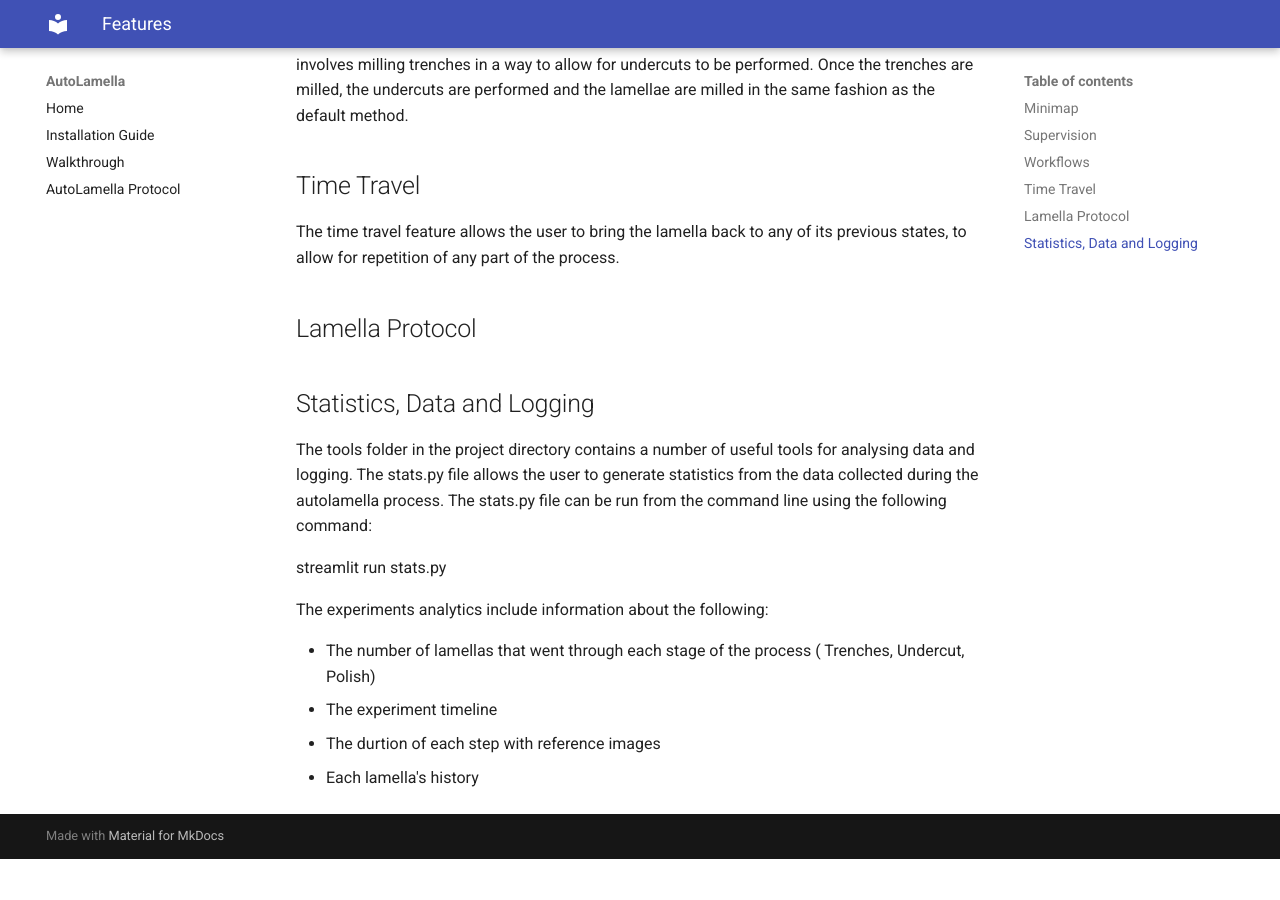
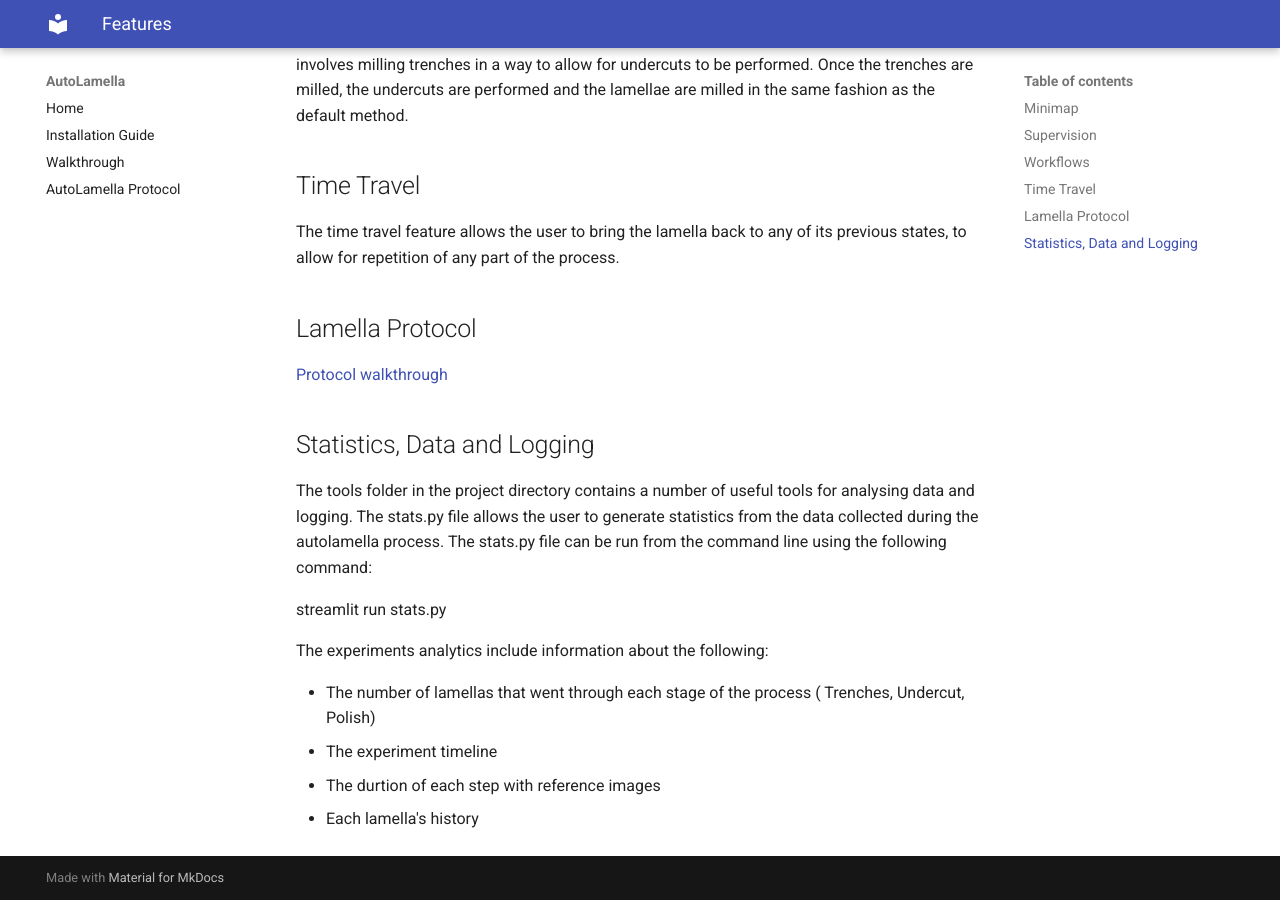
Before and after one commit to DeMarcoLab/autolamella, an MkDocs documentation site: the page built from docs/features.md, in a window 1280 px wide and 900 px high, scrolled down 1128 px. Built offline with MkDocs 1.6.1 and Material for MkDocs 9.7.7, drawn with Linux system fonts in a browser that asks for light colours; before the commit the page ends 1987 px from its top, so only the background shows below that.

Commit message:
added protocol link

```diff
--- a/docs/features.md
+++ b/docs/features.md
@@ -22,6 +22,8 @@ The time travel feature allows the user to bring the lamella back to any of its
 
 ## Lamella Protocol
 
+[Protocol walkthrough](protocol.md)
+
 ## Statistics, Data and Logging
 
 The tools folder in the project directory contains a number of useful tools for analysing data and logging. The stats.py file allows the user to generate statistics from the data collected during the autolamella process. The stats.py file can be run from the command line using the following command:
```
